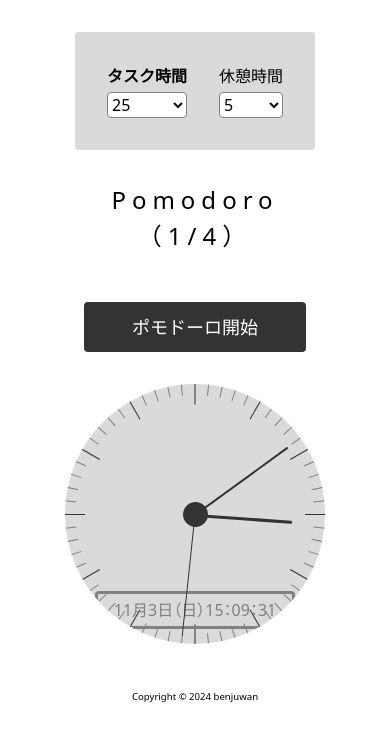
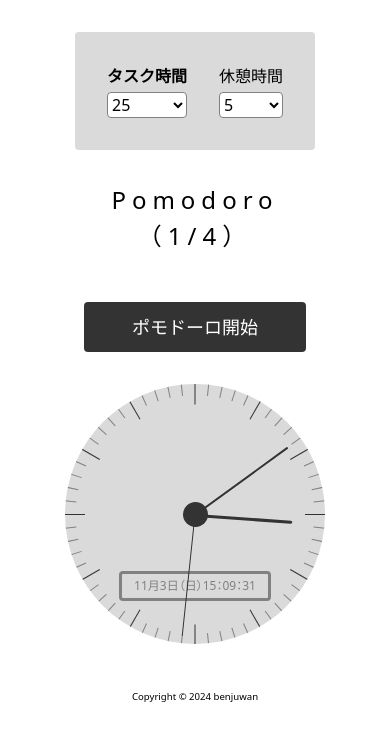
Before and after one commit to Benjuwan/analogPomodoro, a React (Vite) app: page / in a window 390 px wide. Shown: the top 740 px of the page. Built offline with nearby package versions, Linux system fonts and the light colour scheme.

Commit message:
fix: デジタル時計UIのサイズ感を修正.

```diff
--- a/src/components/DigitalClock.tsx
+++ b/src/components/DigitalClock.tsx
@@ -1,3 +1,3 @@
 export const DigitalClock = ({ currTime }: { currTime: string }) => {
-    return <section className="digitalClock absolute m-auto inset-[0] transform-[translate(0%,6em)] w-fit h-fit text-[1rem] py-[.25em] px-[1em] text-[#818181] border-[3px] border-[#818181] rounded">{currTime}</section>;
+    return <section className="digitalClock absolute m-auto inset-[0] transform-[translate(0%,6em)] w-fit h-fit text-[#818181] text-[clamp(0.75rem,calc(100vw/40),1rem)] py-[.25em] px-[1em] border-[3px] border-[#818181] rounded">{currTime}</section>;
 }
```
